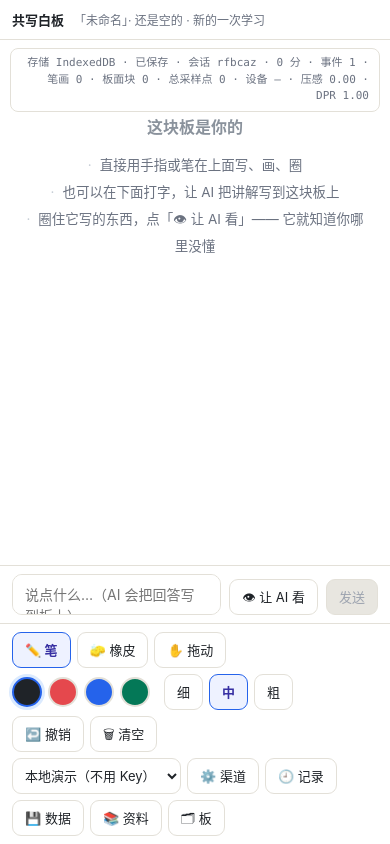
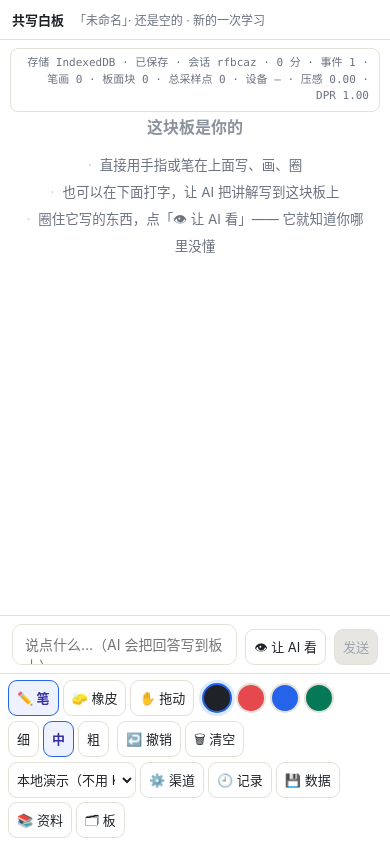
Before and after one commit to ArcaneOrion/teach-learn-whiteboard, a website built with Vite: page index.html in a window 390 px wide. Built offline with nearby package versions, Linux system fonts and the light colour scheme; what @earendil-works/pi-ai would draw is missing.

Commit message:
改进: 手机上打字时让工具栏让位（板面从 92px 回到 263px）
## 起因：量了一下「真正能写字的区域」

用户的实际设备是**安卓手机（没有笔）**，所以板面占多少屏很关键。
三种尺寸实测：

| 尺寸 | 工具栏 | 可写区域 |
|---|---|---|
| 手机竖屏 390×780 | 171px（**22%**，4 行） | 512px |
| 手机横屏 780×390 | 95px（24%） | 198px |
| 平板竖屏 820×1180 | 95px（8%，2 行） | 988px |

**没有横向溢出**（上一轮修好了）；横屏那 198px 是物理限制，不是 bug（截图看过，能用）。
平板完全没问题。

## 真正的问题：键盘弹起来的时候

手机上一戳输入框，键盘会吃掉一半高度。模拟下来：

- 视口 440px → 板面只剩 **172px**
- 视口 360px → 板面只剩 **92px**

而工具栏一直占着 171px。**那一刻用户是在打字，不是画画** —— 工具条是纯粹的浪费。

修法：输入框获得焦点时（= 键盘弹起），给 `body` 加 `is-typing`，
窄屏下把工具栏藏起来。点板面会让输入框失焦，工具栏自动回来，所以想画随时能画。

顺带给窄屏收紧了一点横向间距（内边距 / gap），**但没动按钮高度** ——
点按面积有下限，把 36px 压到 32px 换一行板面不划算。
另外把窄屏下的渠道下拉限到 128px（它的宽度由最长选项决定，很容易再撑破布局）。

## ★ 验证边界（这次必须说清楚）

- **验过的**：窄屏媒体查询匹配 ✓；加类之后工具栏确实 `display: none` ✓；
  焦点/失焦监听器接得对（手动派发 `FocusEvent` → 类正确加上、blur 正确移除）✓
- **验不了的**：真机上手指点一下就触发 —— 但**自动化环境里 `document.hasFocus()` 是 `false`**，
  `focus()` 只设 `activeElement`、**不投递焦点事件**。我试了 6 种办法
  （`f.focus()` / `w.focus()` / `click()` / `say.focus()` / `body.focus()` …）都拿不到焦点。

  所以「手指点一下键盘弹起 → 工具栏消失」这一条**得你在真机上确认**。
  代码里也把这个边界写进了注释，免得以后有人以为它被验过了。

## 顺带

横屏和 iPad 尺寸都逐张截图看过，没有布局问题。

```diff
--- a/src/main.ts
+++ b/src/main.ts
@@ -792,6 +792,29 @@ function paintChoices(): void {
 }
 
 // 输入条
+/**
+ * 手机上开始打字时，让工具栏先让位。
+ *
+ * 键盘弹起会把可视高度压掉一半，而工具栏一直占着 171px ——
+ * 实测视口 360px 时板面只剩 92px，基本看不到上下文。
+ * 那一刻用户是在打字、不是画画，工具条是纯粹的浪费。
+ *
+ * 样式那边用 `@media (max-width: 480px)` 兜着，宽屏上不会动工具栏。
+ * （点板面会让输入框失焦 → 工具栏自动回来，所以想画画随时能画。）
+ *
+ * ⚠️ 验证边界：自动化环境里 `document.hasFocus()` 是 false，
+ * `focus()` 只设 activeElement、**不投递焦点事件** —— 所以这一条
+ * 只能用**手动派发 FocusEvent** 来验（验过：类加得上、工具栏确实隐藏）。
+ * 真机上手指点一下就会触发，但「真机手感」得你自己确认。
+ */
+sayInput.addEventListener('focus', () => {
+  document.body.classList.add('is-typing');
+});
+
+sayInput.addEventListener('blur', () => {
+  document.body.classList.remove('is-typing');
+});
+
 sayInput.addEventListener('keydown', (e) => {
   // 回车发送，Shift+回车换行
   if (e.key === 'Enter' && !e.shiftKey) {
--- a/src/style.css
+++ b/src/style.css
@@ -704,6 +704,52 @@ body {
   color: #c3cad3;
 }
 
+/* ── 窄屏（手机）───────────────────────────────────────────────
+   手机竖屏下工具栏会折成 4 行、占掉 23% 的屏幕高，而板面只剩 65%。
+   而**手指写字的人恰恰最需要板面**。
+
+   这里只收紧**横向**的空白（内边距、间距），**不动按钮高度** ——
+   点按面积是有下限的，把 36px 压到 32px 换来一行板面不划算。
+   桌面 / 平板宽度下完全不受影响。 */
+@media (max-width: 480px) {
+  .toolbar {
+    gap: 5px 8px;
+    padding: 6px 8px;
+    padding-bottom: calc(6px + env(safe-area-inset-bottom));
+  }
+
+  .toolbar__group {
+    gap: 4px;
+  }
+
+  .btn {
+    padding: 0 8px;
+  }
+
+  /* 下拉的宽度由最长选项决定，窄屏下它一个人就占掉一大截 */
+  .select {
+    max-width: 128px;
+    padding: 0 4px;
+  }
+
+  /**
+   * ★ 手机上键盘弹起来的时候，工具栏先让位。
+   *
+   * 实测（390 宽的视口，模拟键盘占掉一半高度）：
+   *   视口 440px → 板面只剩 172px
+   *   视口 360px → 板面只剩 **92px**
+   * 而工具栏一直占着 171px。
+   *
+   * 那时候用户是在**打字**，不是画画 —— 工具条此刻是纯粹的浪费。
+   * 让位之后同样的高度下板面能多出 171px。
+   *
+   * 只在窄屏生效（宽屏上输入框获得焦点不该动工具栏）。
+   */
+  body.is-typing .toolbar {
+    display: none;
+  }
+}
+
 /* ── 板列表 ─────────────────────────────────────────────────── */
 
 .board-row {
```
